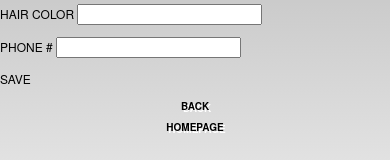
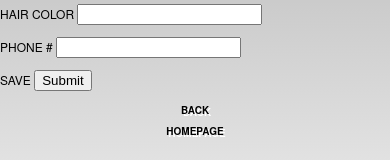
Before and after one commit to stalkecn/homeSafe, a plain HTML site: page www/kid input.html in a window 390 px wide. Shown: the part 253-413 px from the top of the page. Drawn offline with Linux system fonts and the light colour scheme; some packages are replaced by stand-ins of ours.

Commit message:
Submit Button Attempt 1

```diff
--- a/www/kid input.html
+++ b/www/kid input.html
@@ -26,7 +26,7 @@
                 <p>Eye Color <input type="text" name="Eye"></p>
                 <p>Hair Color <input type="text" name="Hair"></p>
                 <p>Phone # <input type="text" name="Phone"></p>
-                <p>Save</p>
+                <p>Save <input type="submit" value="Submit"></p>
             </div>
             <div data-role="footer">
                 <center>
```
